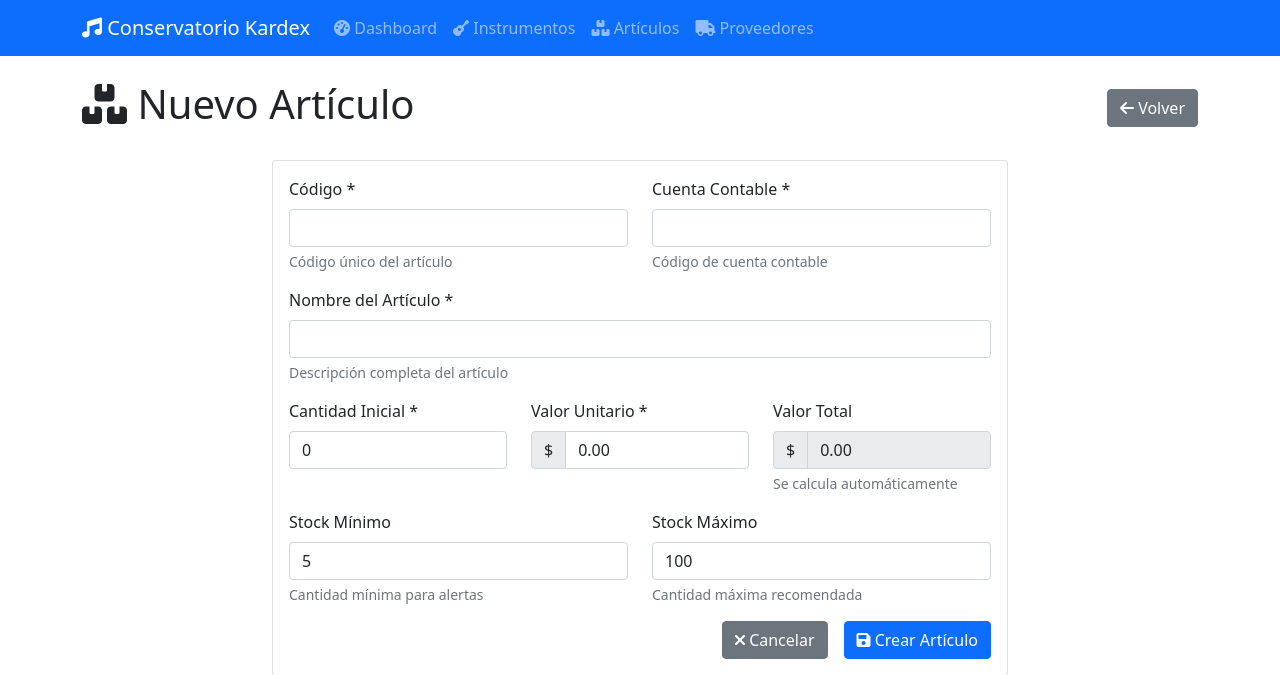
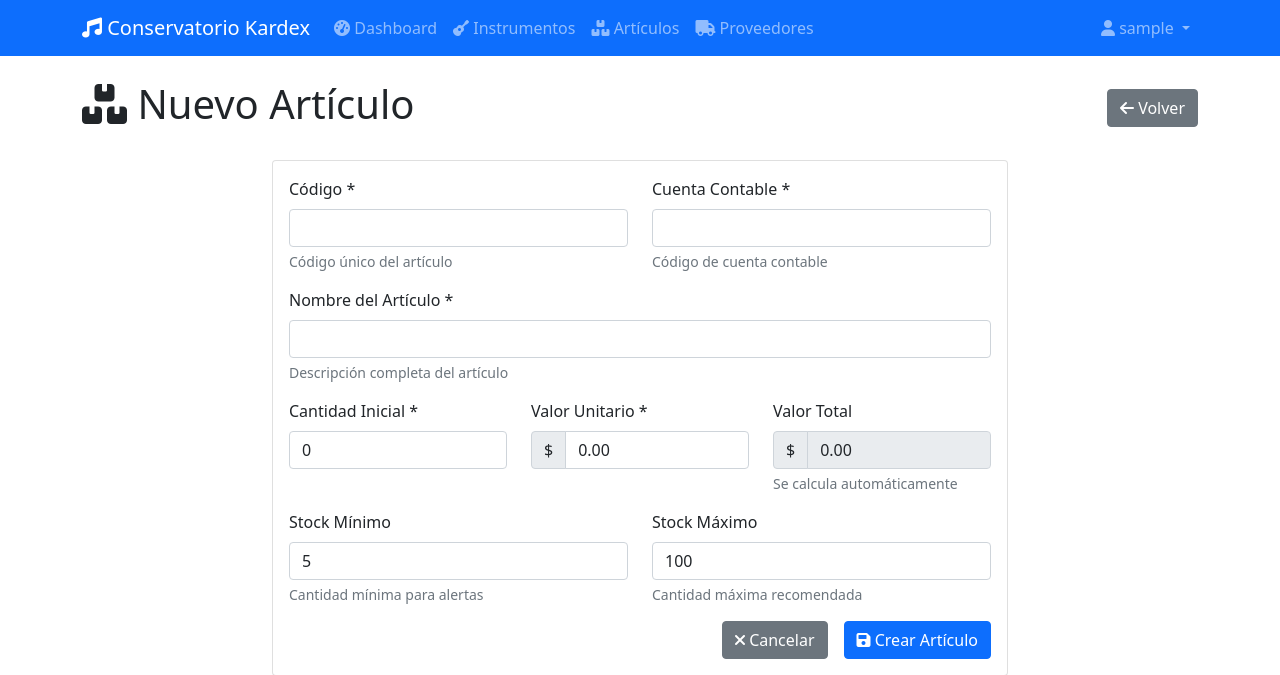
Before and after one commit to Jtobar-Ec/CarDesk, a Flask app: page /articulos/nuevo in a window 1280 px wide. Shown: the top 675 px of the page. Run offline with Flask 3, Linux system fonts and the light colour scheme; the visitor is signed in with stand-in values (Sample User, id 1).

Commit message:
feat: actualizar menú de navegación con autenticación
- Implementar menú dinámico según estado de autenticación
- Mostrar opciones de navegación solo para usuarios autenticados
- Agregar dropdown de usuario con opción de cerrar sesión
- Mostrar enlaces de login/registro para usuarios no autenticados
- Usar current_user para verificar estado de autenticación
- Mejorar UX con iconos y estilos apropiados

```diff
--- a/app/templates/base.html
+++ b/app/templates/base.html
@@ -18,6 +18,7 @@
                 <span class="navbar-toggler-icon"></span>
             </button>
             <div class="collapse navbar-collapse" id="navbarNav">
+                {% if current_user.is_authenticated %}
                 <ul class="navbar-nav me-auto">
                     <li class="nav-item">
                         <a class="nav-link" href="{{ url_for('dashboard.index') }}">
@@ -40,6 +41,32 @@
                         </a>
                     </li>
                 </ul>
+                <ul class="navbar-nav">
+                    <li class="nav-item dropdown">
+                        <a class="nav-link dropdown-toggle" href="#" id="navbarDropdown" role="button" data-bs-toggle="dropdown">
+                            <i class="fas fa-user"></i> {{ current_user.username }}
+                        </a>
+                        <ul class="dropdown-menu">
+                            <li><a class="dropdown-item" href="{{ url_for('auth.logout') }}">
+                                <i class="fas fa-sign-out-alt"></i> Cerrar Sesión
+                            </a></li>
+                        </ul>
+                    </li>
+                </ul>
+                {% else %}
+                <ul class="navbar-nav ms-auto">
+                    <li class="nav-item">
+                        <a class="nav-link" href="{{ url_for('auth.login') }}">
+                            <i class="fas fa-sign-in-alt"></i> Iniciar Sesión
+                        </a>
+                    </li>
+                    <li class="nav-item">
+                        <a class="nav-link" href="{{ url_for('auth.register') }}">
+                            <i class="fas fa-user-plus"></i> Registrarse
+                        </a>
+                    </li>
+                </ul>
+                {% endif %}
             </div>
         </div>
     </nav>
```
